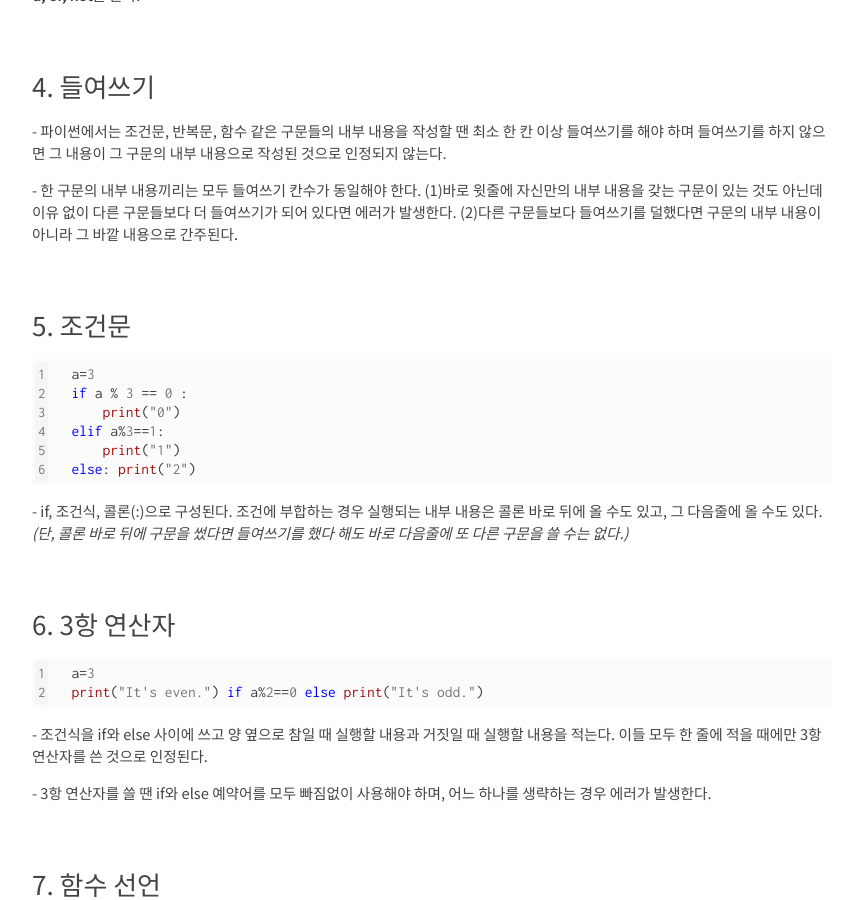
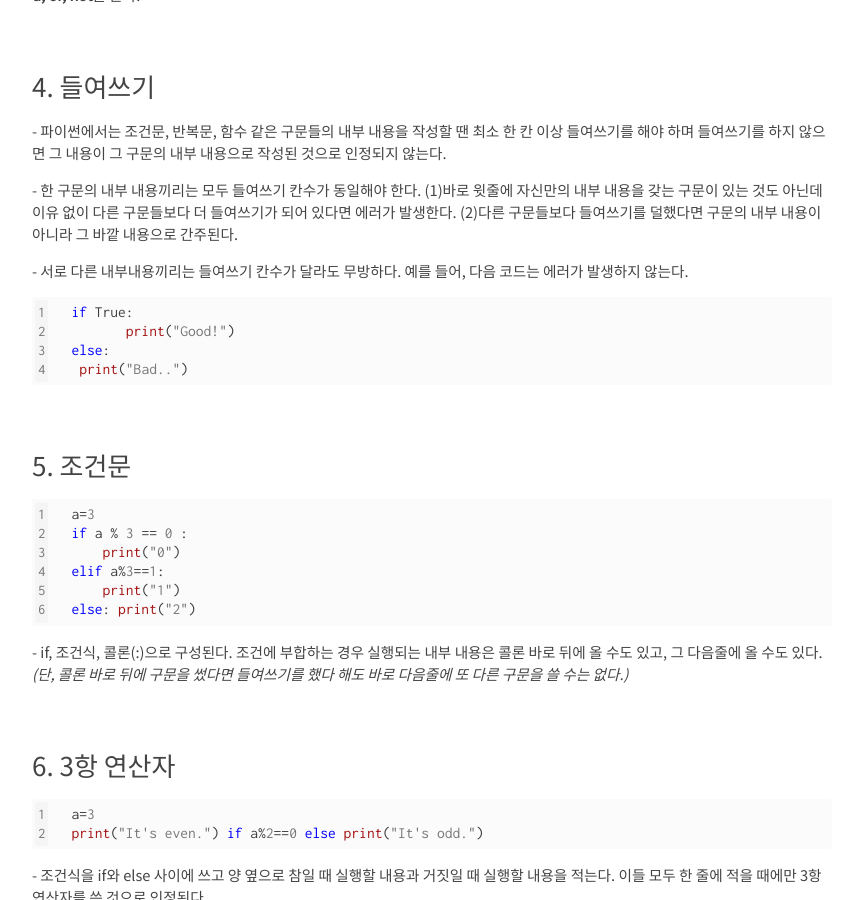
Before and after one commit to kangwooklee29/blog, a Jekyll site: the page built from Python/_posts/2021-10-11-파이썬 기본 문법(연산자, 조건문, 함수선언 등).md, in a window 1280 px wide and 900 px high, scrolled down 1356 px. Shown: the whole window, without its empty margins (208-1064 px from the left). Built offline with Jekyll 4.4.1, drawn with Linux system fonts in a browser that asks for light colours; nearby versions of some CDN libraries; our own code applies the rules of GitHub Pages for plain Markdown files; comment, search, counter and statistics services are not loaded.

Commit message:
Update 2021-10-11-파이썬 기본 문법(연산자, 조건문, 함수선언 등).md

````diff
--- a/Python/_posts/2021-10-11-파이썬 기본 문법(연산자, 조건문, 함수선언 등).md
+++ b/Python/_posts/2021-10-11-파이썬 기본 문법(연산자, 조건문, 함수선언 등).md
@@ -51,6 +51,15 @@ num1 = 16 // 5
 \- 파이썬에서는 조건문, 반복문, 함수 같은 구문들의 내부 내용을 작성할 땐 최소 한 칸 이상 들여쓰기를 해야 하며 들여쓰기를 하지 않으면 그 내용이 그 구문의 내부 내용으로 작성된 것으로 인정되지 않는다.
 
 \- 한 구문의 내부 내용끼리는 모두 들여쓰기 칸수가 동일해야 한다. (1)바로 윗줄에 자신만의 내부 내용을 갖는 구문이 있는 것도 아닌데 이유 없이 다른 구문들보다 더 들여쓰기가 되어 있다면 에러가 발생한다. (2)다른 구문들보다 들여쓰기를 덜했다면 구문의 내부 내용이 아니라 그 바깥 내용으로 간주된다.
+
+\- 서로 다른 내부내용끼리는 들여쓰기 칸수가 달라도 무방하다. 예를 들어, 다음 코드는 에러가 발생하지 않는다.
+
+```python
+if True:
+       print("Good!")
+else:
+ print("Bad..")
+```
 
 ### 5. 조건문
 
````
